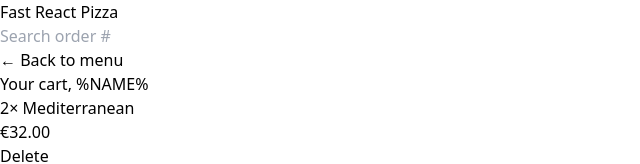
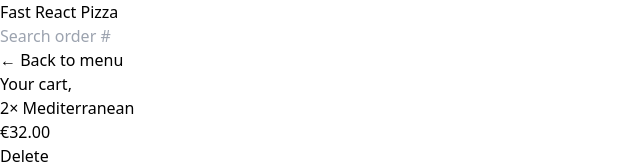
Before and after one commit to armangral/pizza-app, a React (Vite) app: page /cart in a window 1280 px wide. Shown: the top 164 px of the page, without its empty margins (0-640 px from the left). Built offline with nearby package versions, Linux system fonts and the light colour scheme.

Commit message:
updating username in all pages

```diff
--- a/src/features/cart/Cart.jsx
+++ b/src/features/cart/Cart.jsx
@@ -2,6 +2,7 @@
 import LinkButton from "../../ui/LinkButton";
 import Button from "../../ui/Button";
 import CartItem from "./CartItem";
+import { useSelector } from "react-redux";
 
 const fakeCart = [
   {
@@ -28,13 +29,15 @@
 ];
 
 function Cart() {
+  const username = useSelector((state) => state.user.username);
+
   const cart = fakeCart;
 
   return (
     <div className="px-4 py-3">
       <LinkButton to="/menu">&larr; Back to menu</LinkButton>
 
-      <h2 className="mt-7 text-xl font-semibold">Your cart, %NAME%</h2>
+      <h2 className="mt-7 text-xl font-semibold">Your cart, {username}</h2>
 
       <ul className="mt-3 divide-y divide-stone-200">
         {cart.map((item) => (
--- a/src/features/order/CreateOrder.jsx
+++ b/src/features/order/CreateOrder.jsx
@@ -2,6 +2,7 @@
 import { Form, redirect, useActionData, useNavigation } from "react-router-dom";
 import { createOrder } from "../../services/apiRestaurant";
 import Button from "../../ui/Button";
+import { useSelector } from "react-redux";
 
 // https://uibakery.io/regex-library/phone-number
 const isValidPhone = (str) =>
@@ -34,6 +35,8 @@
 ];
 
 function CreateOrder() {
+  const username = useSelector((state) => state.user.username);
+
   const navigation = useNavigation();
   const isSubmitting = navigation.state === "submitting";
 
@@ -50,7 +53,13 @@
       <Form method="POST">
         <div className="mb-5 flex flex-col gap-2 sm:flex-row sm:items-center">
           <label className="sm:basis-40">First Name</label>
-          <input type="text" name="customer" required className="input grow" />
+          <input
+            type="text"
+            name="customer"
+            required
+            defaultValue={username}
+            className="input grow"
+          />
         </div>
 
         <div className="mb-5 flex flex-col gap-2 sm:flex-row sm:items-center">
--- a/src/features/user/CreateUser.jsx
+++ b/src/features/user/CreateUser.jsx
@@ -1,11 +1,20 @@
 import { useState } from "react";
 import Button from "../../ui/Button";
+import { useDispatch } from "react-redux";
+import { updateName } from "./userSlice";
+import { useNavigate } from "react-router-dom";
 
 function CreateUser() {
   const [username, setUsername] = useState("");
+  const dispatch = useDispatch();
+  const navigate = useNavigate();
 
   function handleSubmit(e) {
     e.preventDefault();
+
+    if (!username) return;
+    dispatch(updateName(username));
+    navigate("/menu");
   }
 
   return (
--- a/src/ui/Home.jsx
+++ b/src/ui/Home.jsx
@@ -1,6 +1,10 @@
+import { useSelector } from "react-redux";
 import CreateUser from "../features/user/CreateUser";
+import Button from "./Button";
 
 function Home() {
+  const username = useSelector((state) => state.user.username);
+
   return (
     <div className="my-10 px-4 text-center sm:my-16">
       <h1 className=" mb-8  text-xl font-semibold md:text-3xl">
@@ -10,7 +14,13 @@
           Straight out of the oven, straight to you.
         </span>
       </h1>
-      <CreateUser />
+      {username === "" ? (
+        <CreateUser />
+      ) : (
+        <Button to="/menu" type="primary">
+          Continue Ordering , {username}
+        </Button>
+      )}
     </div>
   );
 }
```
